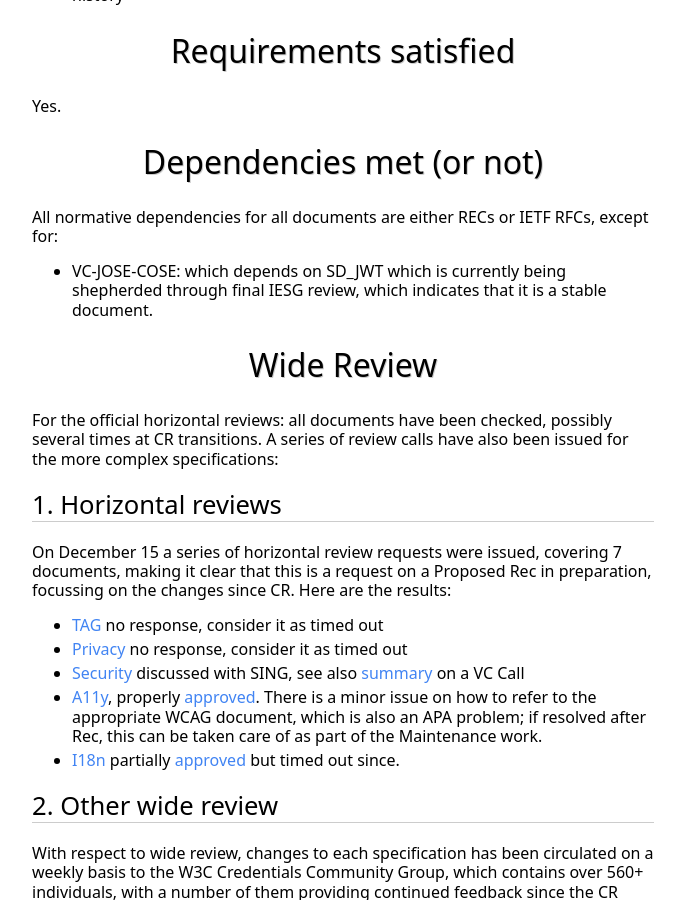
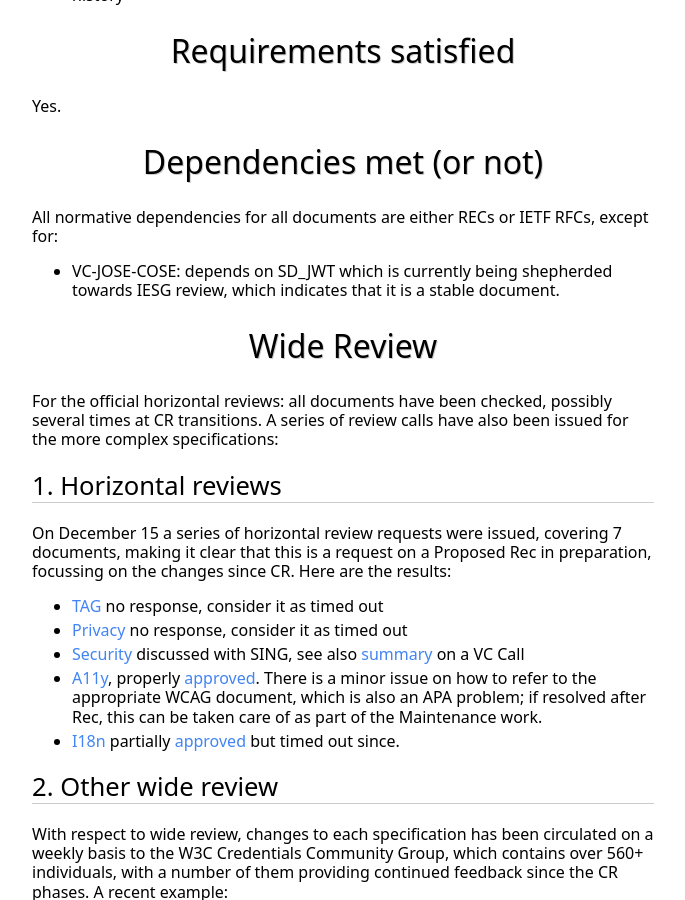
Before and after one commit to w3c/verifiable-credentials, a Jekyll site: the page built from admin/PR-March-2025/Approval_request.md, in a window 1280 px wide and 900 px high, scrolled down 2333 px. Shown: the whole window, without its empty margins (241-926 px from the left). Built offline with Jekyll 4.4.1, drawn with Linux system fonts in a browser that asks for light colours; some web fonts are replaced; our own code applies the rules of GitHub Pages for plain Markdown files.

Commit message:
Update Approval_request.md

```diff
--- a/admin/PR-March-2025/Approval_request.md
+++ b/admin/PR-March-2025/Approval_request.md
@@ -96,7 +96,7 @@
 
 All normative dependencies for all documents are either RECs or IETF RFCs, except for:
 
-* VC-JOSE-COSE: which depends on SD_JWT which is currently being shepherded through final IESG review, which indicates that it is a stable document.
+* VC-JOSE-COSE: depends on SD_JWT which is currently being shepherded towards IESG review, which indicates that it is a stable document.
 
 # Wide Review
 
```
